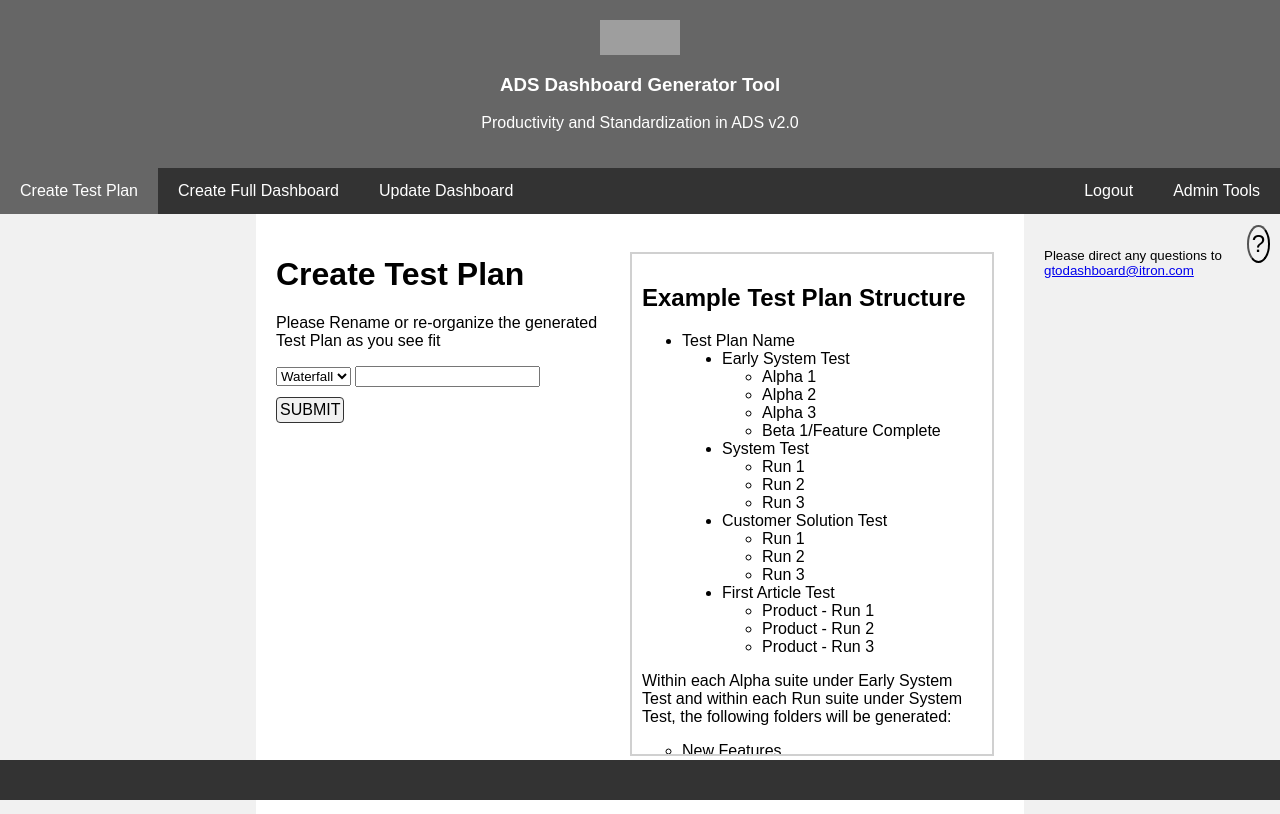
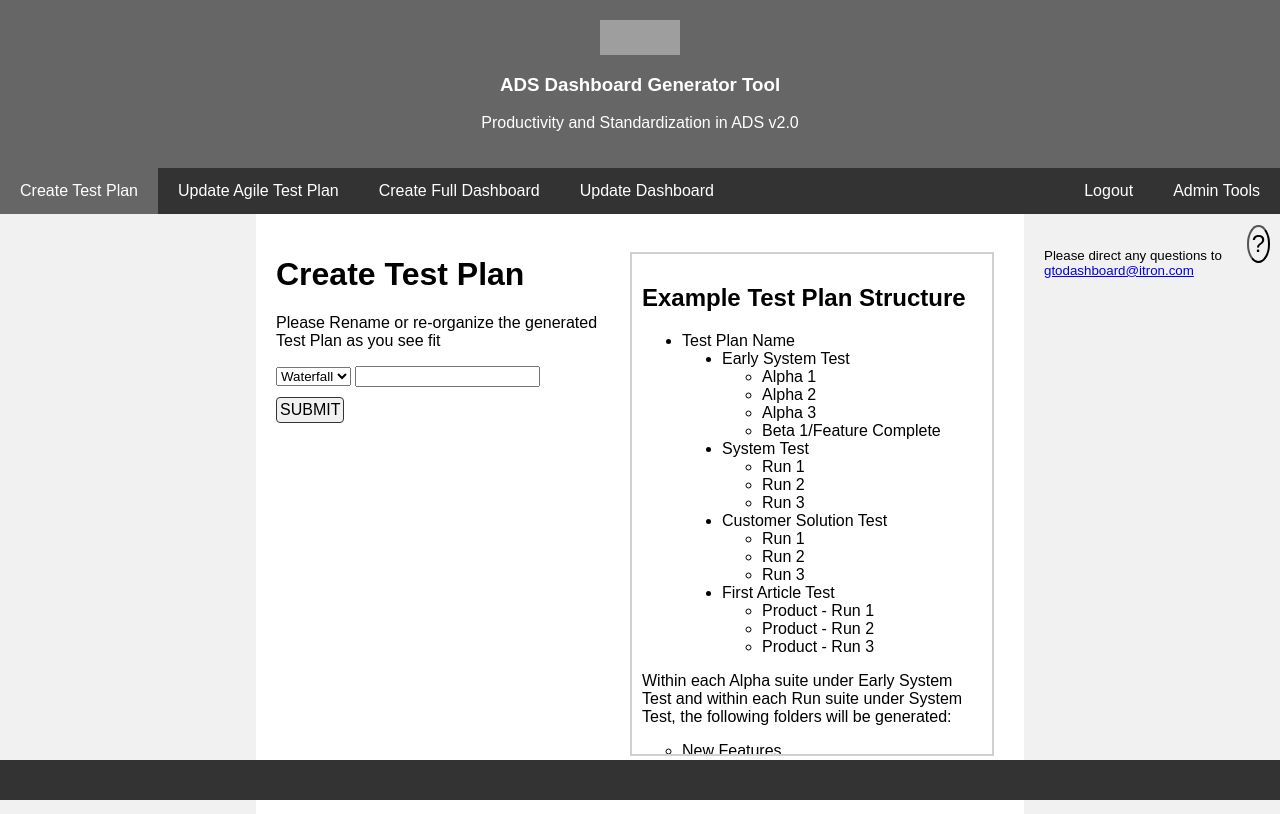
Before and after one commit to MarkMurphy94/Dashboard_generator, a Django app: page /test_plan in a window 1280 px wide. Run offline with Django 3.2, Linux system fonts and the light colour scheme; the visitor is signed in with stand-in values (Sample User, id 1); some libraries are stand-ins or nearby versions; grey boxes are pictures that could not be loaded.

Commit message:
Add function to add new sprints to an existing Agile test plan

```diff
--- a/ads_site/ads_app/models.py
+++ b/ads_site/ads_app/models.py
@@ -328,8 +328,9 @@ def create_suite(suite_name, test_plan_id, suite_id):
                              json=json_obj, params=version)
     suite_response = response.json()
 
-    # indicates that a test plan with suite name already exists
-    if response.status_code != 200:
+    if response.status_code == 404:  # indicates that the test plan was not found
+        raise TestPlanError("Test Plan with Id " + str(test_plan_id) + " not found or no longer exists")
+    if response.status_code != 200:  # indicates that a test plan with suite name already exists
         raise DashAlreadyExists("Test Plan with name " + suite_name
                                 + " already exists")
 
@@ -448,6 +449,8 @@ def create_agile_config(test_plan, test_plan_id, sprints_suite):
         'test_plan': test_plan,
         'test_plan_id': test_plan_id,
         'sprints_suite': sprints_suite,
+        'current_sprint': "1",
+        'lastUpdate': date_string
     }
 
     data.append(config_file)
@@ -1670,6 +1673,7 @@ def return_sprint_child_list(test_plan, suite_id):
             child_list.append(child)
 
     return child_list
+
 
 def return_suite_child_full(test_plan, suite_id):
     """
@@ -2060,3 +2064,51 @@ def update_dash(file):
         json.dump(config_data, outfile)
 
 # endregion
+
+
+# region Update Agile Test Plan
+def get_agile_config():
+    config_data = []
+
+    with open(AGILE_PATH, 'r') as json_file:
+        try:
+            config_data = json.load(json_file)
+        except JSONDecodeError:  # json loads fails on empty file
+            pass
+    return config_data
+
+
+def add_sprint_suite(test_plan_id, suite_id, current_sprint):
+    """
+        Creates the second tier child suites for Customer Solutions
+    """
+    sprints = ["Sprint " + str(current_sprint)]
+    for suite_name in sprints:
+        row_id = create_suite(suite_name + DATE_FORMAT, test_plan_id, suite_id)
+        create_customer_children(test_plan_id, row_id)
+        create_children_suites(test_plan_id, row_id)
+
+
+def update_agile_plan(selected):
+    now = datetime.datetime.now()
+    date_string = now.strftime("%m/%d/%Y %H:%M:%S")
+    test_plan = ''
+    current_sprint = 2
+
+    agile_config = get_agile_config()
+
+    for config in agile_config:
+        if str(config['sprints_suite']) == str(selected):
+            current_sprint = int(config['current_sprint'])
+            current_sprint += 1
+            config['current_sprint'] = str(current_sprint)
+            config['lastUpdate'] = date_string
+            test_plan = config['test_plan_id']
+            break
+
+    add_sprint_suite(test_plan, selected, current_sprint)
+
+    with open(AGILE_PATH, 'w') as outfile:
+        json.dump(agile_config, outfile)
+    # create_agile_config(test_plan, test_plan_id, sprints_suite)
+# endregion
--- a/ads_site/ads_app/static/style.css
+++ b/ads_site/ads_app/static/style.css
@@ -220,6 +220,10 @@ body {
   border: 1px solid #888;
   width: 80%;
   max-width: max-content;
+}
+
+.help-paragraph {
+  width: 40%;
 }
 
 /* Formatting for loading modal */
--- a/ads_site/ads_app/templates/ads_app/base.html
+++ b/ads_site/ads_app/templates/ads_app/base.html
@@ -26,6 +26,7 @@
 
     <div class="navbar">
         <a id="test" href="{% url 'ADS Dash Test Plan' %}">Create Test Plan</a>
+        <a id="agile_update" href="{% url 'ADS Update Agile Test Plan' %}" >Update Agile Test Plan</a>
         <a id="home" href="{% url 'ADS Create Full Dash' %}" >Create Full Dashboard</a>
         <a id="update" href="{% url 'Update Dashboard' %}">Update Dashboard</a>
         {% if user.is_superuser %}
--- a/ads_site/ads_app/urls.py
+++ b/ads_site/ads_app/urls.py
@@ -5,9 +5,11 @@ urlpatterns = [
     url(r'^$', views.home, name='ADS Dash Home'),
     url(r'^home', views.home, name='ADS Create Full Dash'),
     url(r'^test_plan', views.test_plan, name='ADS Dash Test Plan'),
+    url(r'^agile_update', views.agile_update, name='ADS Update Agile Test Plan'),
     url(r'^create_test', views.create_test, name='ADS Loading'),
     url(r'^update', views.update, name='Update Dashboard'),
     url(r'^done', views.done, name='Complete'),
     url(r'^create_dash', views.create_dash, name='Create Dashboard'),
     url(r'^submit_update', views.submit_update, name='Submit Update'),
+    url(r'^submit_agile_update', views.submit_agile_update, name='Submit Update'),
 ]
--- a/ads_site/ads_app/views.py
+++ b/ads_site/ads_app/views.py
@@ -42,6 +42,12 @@ def home(request):
 def test_plan(request):
     pmo_list = models.get_pmo_list()
     return render(request, 'ads_app/test_plan.html', {'pmo_list': pmo_list})
+
+
+@login_required
+def agile_update(request):
+    config_data = models.get_agile_config()
+    return render(request, 'ads_app/agile_update.html', {'json': config_data})
 
 
 def create_test(request):
@@ -175,3 +181,24 @@ def submit_update(request):
     write_to_log(request, action, selected)
 
     return render(request, 'ads_app/update.html', {'json': config_data})
+
+
+def submit_agile_update(request):
+    if request.method == 'POST':  # if the request from the HTML is a post
+        request_data = request.POST
+        selected = request_data['selected'].strip()
+        action = "updated the agile test plan"
+
+        # updates the selected dashboard, throws a general error message if error is encountered
+        try:
+            models.update_agile_plan(selected)
+            raise models.DashboardComplete()
+        except models.DashboardComplete:
+            print("Test Plan updated")
+            messages.success(request, 'The Test Plan was updated successfully ')
+        except Exception as e:
+            messages.error(request, e)
+    config_data = models.get_agile_config()
+    write_to_log(request, action, selected)
+
+    return render(request, 'ads_app/agile_update.html', {'json': config_data})
```
Also changed, not shown: ads_site/ads_app/templates/ads_app/agile_update.html (added, +136 -0 lines), 1 other file.
